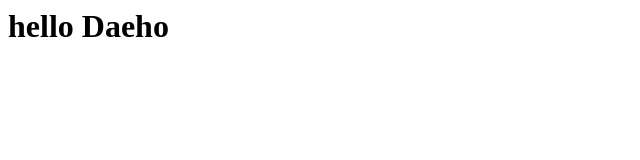
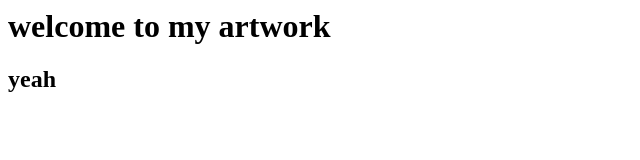
Before and after one commit to moonjy01/moonjy01.github.io, a plain HTML site: page index.html in a window 1280 px wide. Shown: the whole page, without its empty margins (0-640 px from the left). Drawn offline with Linux system fonts and the light colour scheme.

Commit message:
Update index.html
hello에서  welcome으로 변경하였습니다.

```diff
--- a/index.html
+++ b/index.html
@@ -1 +1,2 @@
-<h1>hello Daeho</h1>
+<h1>welcome to my artwork</h1>
+<h2>yeah</h2>
```
